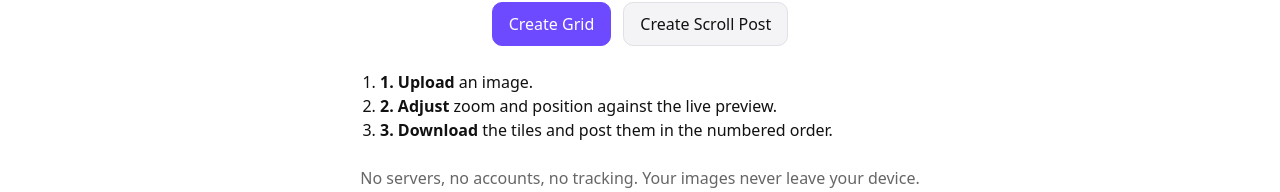
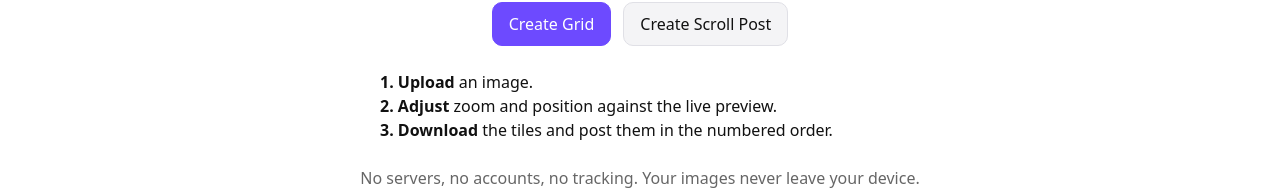
Before and after one commit to Sumit-k-Git/GridCore, a React (Vite) app: page / in a window 1280 px wide. Shown: the part 279-471 px from the top of the page. Built offline with nearby package versions, Linux system fonts and the light colour scheme.

Commit message:
Fix list-style-type in .how class

```diff
--- a/src/styles.css
+++ b/src/styles.css
@@ -16,7 +16,7 @@ button{font:inherit;color:inherit;cursor:pointer}
 main{max-width:960px;margin:0 auto;padding:24px 16px 64px}
 .hero{text-align:center;padding:48px 0;animation:in .4s}
 .hero h1{font-size:clamp(2rem,6vw,3.4rem);line-height:1.1;margin:0 0 12px}
-.how{text-align:left;max-width:560px;margin:24px auto;padding-left:20px}
+.how{list-style-type: "";text-align:left;max-width:560px;margin:24px auto;padding-left:20px}
 .row{display:flex;gap:12px;flex-wrap:wrap;align-items:center}.center{justify-content:center;text-align:center}
 .muted{color:var(--mut)}.err{color:#e5484d}
 .drop{border:2px dashed var(--bd);border-radius:14px;padding:24px;text-align:center;background:var(--card)}
```
